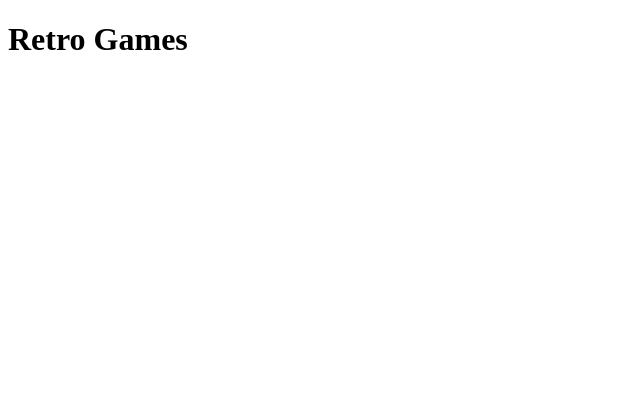
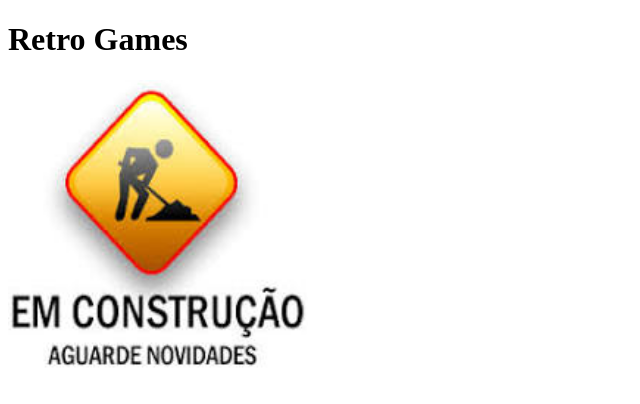
Before and after one commit to kaio2205/retrogames, a plain HTML site: page index.html in a window 1280 px wide. Shown: the whole page, without its empty margins (0-640 px from the left). Drawn offline with Linux system fonts and the light colour scheme.

Commit message:
wireframe e img

```diff
--- a/index.html
+++ b/index.html
@@ -8,8 +8,10 @@
     <link rel="stylesheet" href="style.css">
     <!--importante para SIO-->
     <meta name="descripition" content="um site totalmente decidado a informaçoes sobre os jogos retro.">
+    <link rel="shortcut icon" href="img/logo-tipo.png">
 </head>
 <body>
     <h1> Retro Games </h1>
+    <img src="./img/em-construçao.jfif" alt= "Em construção" width="300" height="300">
 </body>
 </html>
```
Also changed, not shown: doc/wireframe1.drawio.png (added), img/copyright-symbol.webp (added), img/em-construçao.jfif (added), img/faccebok.png (added), img/insta.png (added), img/logo-tipo.png (added), img/logotipo 1.jfif (added), img/retro_logo_da_parte_de_cima_do_site3-removebg-preview (1).png (added), img/watts.png (added).
